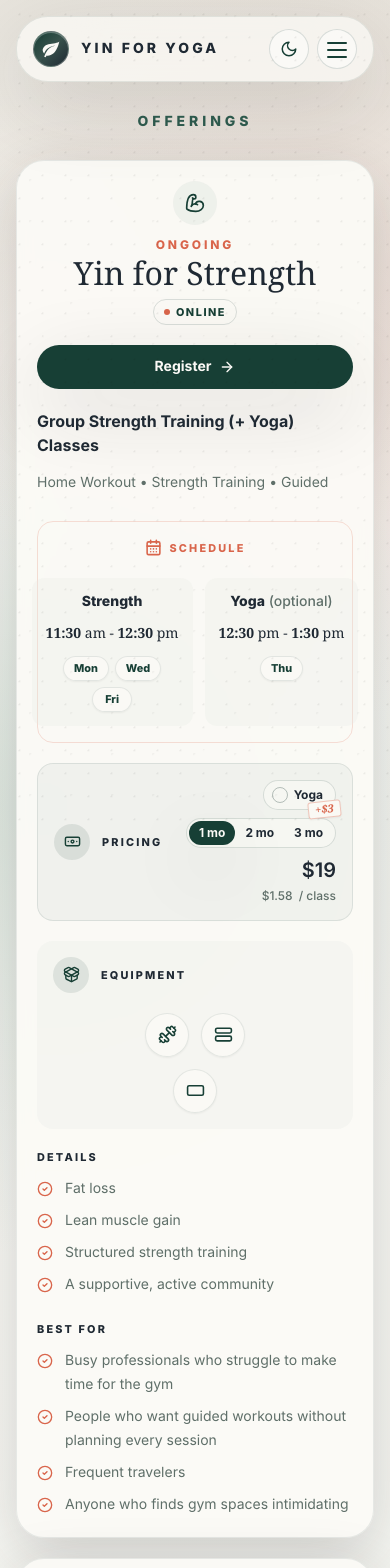
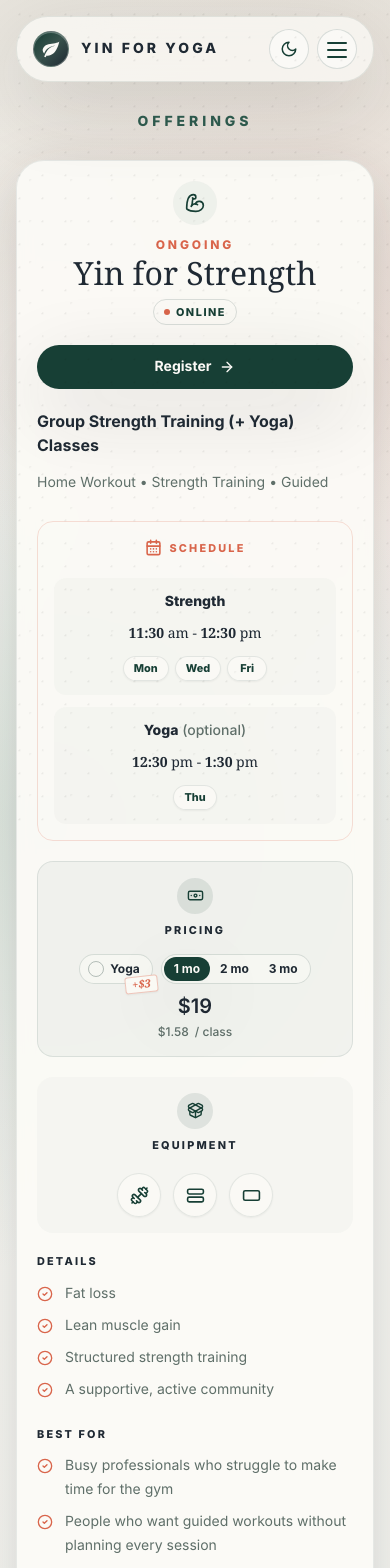
Before and after one commit to yinforyoga/yinforyoga.github.io, a Next.js app: page / in a window 390 px wide. Shown: the top 1568 px of the page. Built offline with nearby package versions, Linux system fonts and the light colour scheme.

Commit message:
Improve mobile layout

```diff
--- a/app/page.tsx
+++ b/app/page.tsx
@@ -384,8 +384,8 @@ function PricingCard({
   };
 }) {
   return (
-    <div className="mt-5 flex items-center justify-between gap-4 rounded-2xl border border-forest/10 bg-forest/[0.04] p-4 dark:border-linen/10 dark:bg-linen/[0.04] sm:p-5">
-      <div className="flex items-center gap-3">
+    <div className="mt-5 flex flex-col gap-4 rounded-2xl border border-forest/10 bg-forest/[0.04] p-4 dark:border-linen/10 dark:bg-linen/[0.04] sm:flex-row sm:items-center sm:justify-between sm:p-5">
+      <div className="flex flex-col items-center gap-2 sm:flex-row sm:gap-3">
         <span className="grid h-9 w-9 shrink-0 place-items-center rounded-full bg-forest/10 text-forest dark:bg-linen/10 dark:text-linen">
           <Banknote aria-hidden="true" size={17} />
         </span>
@@ -393,8 +393,8 @@ function PricingCard({
           Pricing
         </p>
       </div>
-      <div className="flex flex-col items-end gap-2">
-        <div className="flex flex-wrap items-center justify-end gap-2">
+      <div className="flex flex-col items-center gap-2 sm:items-end">
+        <div className="flex flex-wrap items-center justify-center gap-x-2 gap-y-8 sm:justify-end">
           {addOn ? (
             <AddOnToggle
               label={addOn.label}
@@ -405,18 +405,18 @@ function PricingCard({
           ) : null}
           <DurationTabs duration={duration} onChange={onDurationChange} />
         </div>
-        <div className="flex flex-col items-end gap-1">
-          <div className="flex flex-wrap items-baseline justify-end gap-x-2 gap-y-1">
+        <div className="flex flex-col items-center gap-1 sm:items-end">
+          <div className="flex flex-wrap items-baseline justify-center gap-x-2 gap-y-1 sm:justify-end">
             {extrapolated ? (
               <span className="font-sans text-sm font-medium text-[color:var(--muted)] line-through decoration-ember/70">
                 {extrapolated}
               </span>
             ) : null}
-            <p className="text-right font-sans text-xl font-semibold text-bark dark:text-linen">
+            <p className="text-center font-sans text-xl font-semibold text-bark dark:text-linen sm:text-right">
               {actual}
             </p>
           </div>
-          <p className="flex flex-wrap items-baseline justify-end gap-x-1.5 gap-y-1 text-xs font-medium text-[color:var(--muted)]">
+          <p className="flex flex-wrap items-baseline justify-center gap-x-1.5 gap-y-1 text-xs font-medium text-[color:var(--muted)] sm:justify-end">
             <span>{perClassActual}</span>
             <span>/ class</span>
           </p>
@@ -554,8 +554,8 @@ function EquipmentInfo({
 }) {
   return (
     <div className="mt-5 flex flex-col gap-5 rounded-2xl bg-stone/25 p-4 dark:bg-white/[0.05] sm:flex-row sm:items-center sm:justify-between sm:p-5">
-      <div className="flex min-w-0 items-center gap-3">
-        <span className="grid h-9 w-9 place-items-center rounded-full bg-forest/10 text-forest dark:bg-linen/10 dark:text-linen">
+      <div className="flex min-w-0 flex-col items-center gap-2 sm:flex-row sm:gap-3">
+        <span className="grid h-9 w-9 shrink-0 place-items-center rounded-full bg-forest/10 text-forest dark:bg-linen/10 dark:text-linen">
           <PackageOpen aria-hidden="true" size={17} />
         </span>
         <div className="min-w-0">
@@ -564,15 +564,9 @@ function EquipmentInfo({
           </p>
         </div>
       </div>
-      <ul className="mx-auto grid shrink-0 grid-cols-2 justify-center gap-3 sm:ml-auto sm:mr-0 sm:flex sm:justify-end">
-        {items.map(({ label, icon: Icon }, index) => (
-          <li
-            key={label}
-            className={`group relative ${items.length % 2 === 1 && index === items.length - 1
-              ? "col-span-2 justify-self-center sm:col-span-1"
-              : ""
-              }`}
-          >
+      <ul className="mx-auto flex shrink-0 flex-wrap justify-center gap-3 sm:ml-auto sm:mr-0 sm:justify-end">
+        {items.map(({ label, icon: Icon }) => (
+          <li key={label} className="group relative">
             <span
               tabIndex={0}
               aria-label={label}
@@ -650,11 +644,11 @@ function ScheduleInfo({ schedule }: { schedule: OfferingSchedule }) {
           Schedule
         </p>
       </div>
-      <ul className="mx-auto mt-5 flex justify-center max-w-md gap-3">
+      <ul className="mx-auto mt-5 flex flex-wrap justify-center max-w-md gap-3">
         {schedule.split.map((item) => (
           <li
             key={`${item.days.join("-")}-${item.classType}`}
-            className="grid content-start justify-items-center grow gap-3 rounded-xl bg-stone/25 p-3.5 text-center dark:bg-white/[0.05]"
+            className="grid flex-1 basis-0 content-start justify-items-center gap-3 rounded-xl bg-stone/25 p-3.5 text-center dark:bg-white/[0.05]"
           >
             <p className="text-sm font-extrabold leading-5 text-bark dark:text-linen">
               {item.classType}
```
